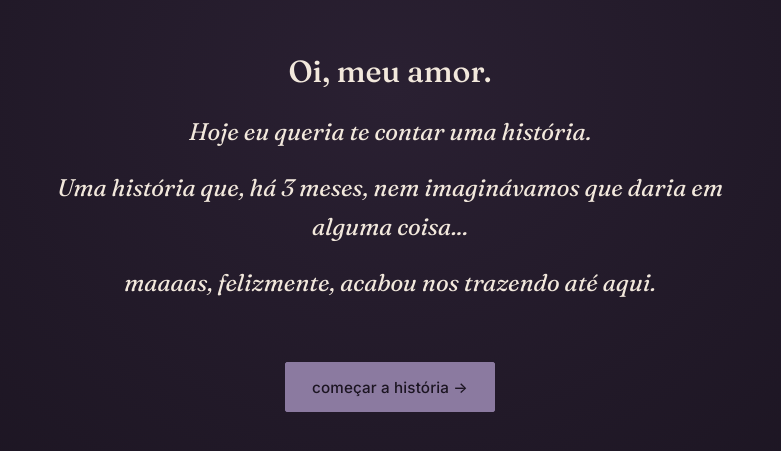
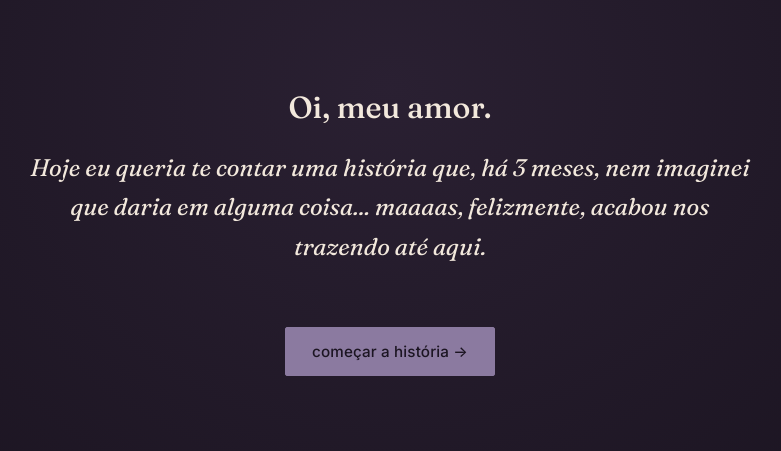
Before and after one commit to IsabelMontenegro01/namoradinha, a React (Vite) app: page / in a window 1280 px wide. Shown: the part 151-602 px from the top of the page, without its empty margins (250-1031 px from the left). Built offline with nearby package versions, Linux system fonts and the light colour scheme.

Commit message:
feat: texto inicial e imagem bebel

```diff
--- a/src/data/story.js
+++ b/src/data/story.js
@@ -14,17 +14,15 @@
 export const intro = {
   lines: [
     'Oi, meu amor.',
-    'Hoje eu queria te contar uma história.',
-    'Uma história que, há 3 meses, nem imaginávamos que daria em alguma coisa...',
-    'maaaas, felizmente, acabou nos trazendo até aqui.',
+    'Hoje eu queria te contar uma história que, há 3 meses, nem imaginei que daria em alguma coisa... maaaas, felizmente, acabou nos trazendo até aqui.',
   ],
   button: 'começar a história →',
 }
 
 export const eu = {
   eyebrow: 'capítulo 01 — eu',
-  title: 'Antes de falar sobre nós, você precisa conhecer a pessoa que começou essa história.',
-  photo: { file: 'isabel.jpg', caption: 'eu, antes de saber que você ia aparecer' },
+  title: 'Antes de falar de nós duas, vou reapresentar a pessoa que começou essa história.',
+  photo: { file: 'isabel1.jpg', caption: 'eu, antes de saber que você ia aparecer' },
   paragraphs: [
     'Meu nome é Isabel. Tenho 25 anos, faço Engenharia da Computação e, na época em que te conheci, eu já estava solteira havia um ano e um mês.',
     'Não foi um ano de sofrimento nem de espera. Foi um ano de aprender a ficar bem sozinha — e de decidir, com bastante convicção, que da próxima vez eu ia fazer diferente.',
--- a/src/pages/Eu.jsx
+++ b/src/pages/Eu.jsx
@@ -13,7 +13,7 @@ export default function Eu({ onBack, onContinue }) {
         <Reveal><h1>{eu.title}</h1></Reveal>
 
         <Reveal>
-          <PhotoFrame file={eu.photo.file} caption={eu.photo.caption} />
+          <PhotoFrame file={eu.photo.file} caption={eu.photo.caption} aspect="1080 / 1200" />
         </Reveal>
 
         {eu.paragraphs.map((paragraph, i) => (
--- a/src/styles/eu.css
+++ b/src/styles/eu.css
@@ -42,3 +42,9 @@
   font-size: 1.2rem;
   color: var(--accent);
 }
+
+.eu-page .photo-frame {
+  max-width: 320px;   /* ajuste esse número: menor = foto menor */
+  margin-left: auto;
+  margin-right: auto;
+}
```
Also changed, not shown: src/assets/images/isabel1.jpg (added).
